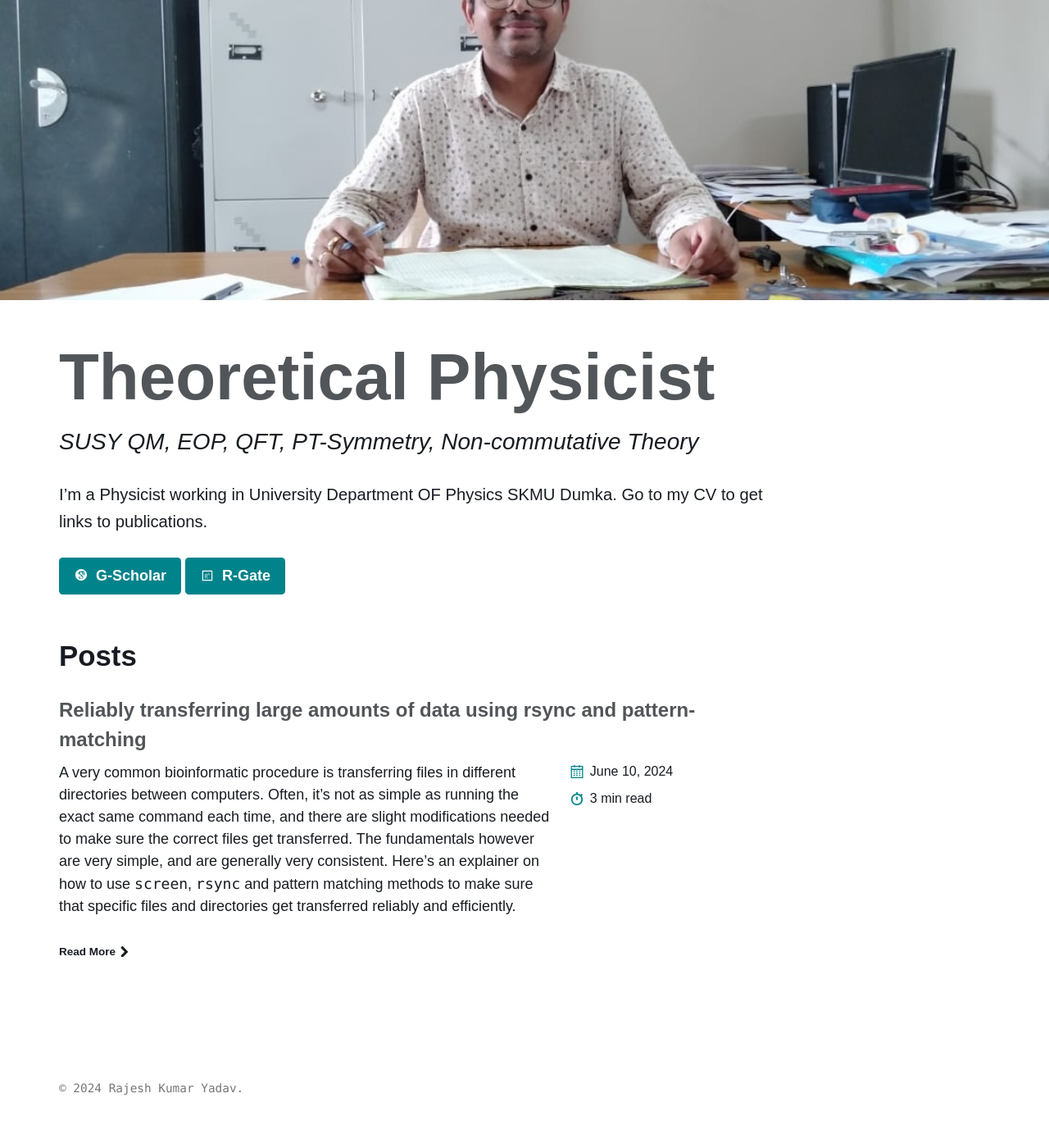
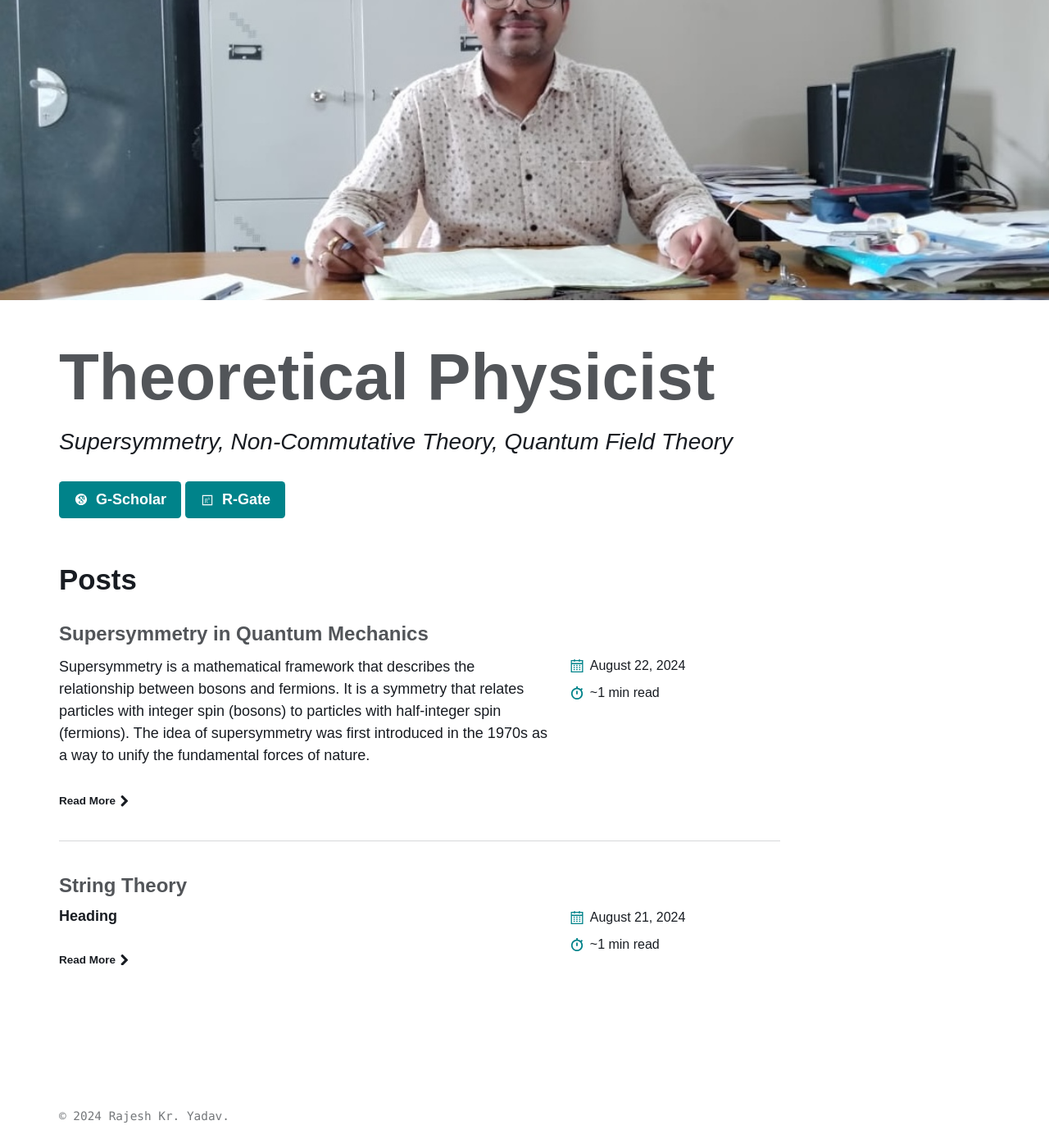
Before and after one commit to rajeshhep/rajeshhep.github.io, a Jekyll site: the page built from index.html, in a window 1280 px wide and 1400 px high, scrolled down 218 px. Shown: the whole window at 82% size. Built offline with Jekyll 4.4.1, drawn with Linux system fonts in a browser that asks for light colours; some web fonts are replaced; the list of posts is cut into pages by our own code; before the commit the page ends 1584 px from its top, so only the background shows below that; some of the changed text lies outside the part shown.

Commit message:
part of it modified

````diff
--- a/_config.yml
+++ b/_config.yml
@@ -14,7 +14,7 @@
 # You can create any custom variable you would like, and they will be accessible
 # in the templates via {{ site.myvariable }}.
 lang: en-US
-title: Rajesh Kumar Yadav
+title: Rajesh Kr. Yadav
 email: rajeshhep@gmail.com
 description: Theoretical Physicist
 baseurl: # the optional subpath of your site, e.g. "/blog"
--- a/_posts/2024-06-10-rsync.md
+++ /dev/null
@@ -1,123 +0,0 @@
----
-title: "Reliably transferring large amounts of data using rsync and pattern-matching"
-sub_title: "A simple how-to on remote data tranfers for bioinformaticians"
-categories:
-  - Bioinformatics
-elements:
-  - file
-  - data management
-  - rsync
-  - screen
-  - find
----
-
-A very common bioinformatic procedure is transferring files in different directories between computers. Often, it's not as simple as running the exact same command each time, and there are slight modifications needed to make sure the correct files get transferred. The fundamentals however are very simple, and are generally very consistent. Here's an explainer on how to use `screen`, `rsync` and pattern matching methods to make sure that specific files and directories get transferred reliably and efficiently.
-
-<br>
-
-
-## Dependancies
-
-If you're primarly working on a MacOS or Linux machine, the `screen` and `rsync` utilities are most likely pre-installed. On the off chance they aren't, they can be easily installed:
-
-```shell
-sudo apt update
-
-sudo apt install screen rsync
-```
-
-<br>
-
-## Setting up a screen session
-
-`screen` is a utility that lets you run several separate commands from a single terminal session. These commands will continue to run as long as the screen is active. Say you're running running a command in a screen set up on a remote computer from your laptop at home. You could turn off your laptop, and the command will still run remotely with no issues.
-
-We'd want to set up long-running jobs, such as large file transfers, inside a `screen` session if we anticipate it might take hours or days. Any interruptions that occur can cause file corruption that becomes annoying to handle. Setting up and managing screens is relatively easy, and only requires a few commands to remember:
-
-#### 1. Creating a screen session (this will automatically enter the screen session)
-```shell
-# name your screen something useful, especially so other users can know what its running
-screen -S name_of_screen
-```
-
-#### 2. Detaching from a screen
-<kbd>Control + A + D</kbd>
-
-#### 3. Listing active screens
-```shell
-# this will list any active screens, their numerical ID, and whether you are attached or detached to them
-screen -ls
-```
-
-#### 4. Reattaching to a screen
-```shell
-screen -r name_of_screen_or_screen_ID
-```
-
-#### 5. Kill/Quit a screen
-```shell
-# Will end the screen only in that window (most common use case, typically the safer option)
-screen -XS name_of_screen_or_screen_ID kill
-
-# Will end the screen across all windows
-screen -XS name_of_screen_or_screen_ID quit
-```
-
-Memorize these commands, which will quickly become 2<sup>nd</sup> nature, and you're good to go.
-
-<br>
-
-## rsync basics
-
-[rsync](https://linux.die.net/man/1/rsync) is a file transfer program for efficient transfers of data. I almost always only use the same 5 options, detailed below.
-
-| Option | Definition |
-|:--------|:-------:|
-| -P  | keeps partially transferred files (meaning you can easily restart the transfer) and shows a progress bar   |
-| -a    | archive, preserves many important attributes of the files   |
-| -v   | verbose, outputs more details on the transfer   |
-| -z   | compresses files during transfer   |
-| -h   | makes outputs like filesizes human readable   |
-|====================
-
-Occasionally, I will also use `-r` or `-n`:
-
-| Option | Definition |
-|:--------|:-------:|
-| -r  | recurse into directories, if you're copying directories   |
-| -n    | dry run, if you want to see what will happen without running the transfer   |
-|====================
-
-<br>
-The very basic syntax for a remote transfer of a file or files is as follows:
-
-```shell
-# File(s) transfer
-rsync -Pavzh /source_dir/ remote_username@remote_domain_or_IP:/dest_dir/
-```
-<br>
-## Selective file transfer with `find` and wildcard expansion
-
-Selectively copying files is immensely useful and will save you a lot of time. Here are some common use cases:
-
-#### Transfer only some files from a single directory
-```shell
-# Use wildcard expansion to specify filenames. This will find files that match the pattern between the curly brackets and transfer them.
-
-rsync -Pavzh {Sample1*,Sample2*,Sample3*} remote_username@remote_domain_or_IP:/dest_dir/
-```
-
-#### Transfer only certain filetypes, located in multiple directories
-```shell
-# The additional --no-relative and --no-dirs options effectively flattens the directory structure, putting all files into a single parent directory
-# This command finds all "fastq.gz" files in multiple directories and transfers them
-
-rsync -Pavzh `find /source_dir_1/ /source_dir_2/ -type f -name "*.fastq.gz"\` --no-relative --no-dirs remote_username@remote_domain_or_IP:/dest_dir/
-```
-
-#### Transfer files matching patterns found in different directories
-```shell
-rsync -Pavzh --no-relative --no-dirs `find . -type f \( -name "Sample1*" -o -name "Sample2*" -o -name "Sample3*" \)` remote_username@remote_domain_or_IP:/dest_dir/
-```
-
-Where you want to search for files can be changed. Note that it is specified as two different directories in the 2<sup>nd</sup> example ('source_dir_1' and 'source_dir_2') and the current working directory in the 3<sup>rd</sup> ('.').
--- /dev/null
+++ b/_posts/2024-08-21-String-Theory.md
@@ -0,0 +1,14 @@
+---
+title: "String Theory"
+---
+
+# Heading
+
+String theory is a theoretical framework in which the point-like particles of particle physics are replaced by one-dimensional objects called strings. These strings can vibrate at different frequencies, giving rise to different particles. String theory is a leading candidate for a theory of quantum gravity, which would unify general relativity and quantum mechanics.
+
+### Subheading
+
+- list 1
+    - Sublist 1
+    - Sublist 2
+- list 2
--- /dev/null
+++ b/_posts/2024-08-22-Supersymmetry.md
@@ -0,0 +1,5 @@
+---
+title: "Supersymmetry in Quantum Mechanics"
+---
+
+Supersymmetry is a mathematical framework that describes the relationship between bosons and fermions. It is a symmetry that relates particles with integer spin (bosons) to particles with half-integer spin (fermions). The idea of supersymmetry was first introduced in the 1970s as a way to unify the fundamental forces of nature.
--- a/index.html
+++ b/index.html
@@ -2,10 +2,10 @@
 layout: home
 paginate: true
 alt_title: "Theoretical Physicist"
-sub_title: "SUSY QM, EOP, QFT, PT-Symmetry, Non-commutative Theory "
+sub_title: "Supersymmetry, Non-Commutative Theory, Quantum Field Theory"
 image: /assets/images/background.jpeg
-introduction: |
-  I'm a Physicist working in University Department OF Physics SKMU Dumka. Go to my CV to get links to publications.
+<!-- introduction: |
+  I'm a Physicist working in University Department OF Physics SKMU Dumka. Go to my CV to get links to publications. -->
 
 actions:
   - label: "G-Scholar"
````
